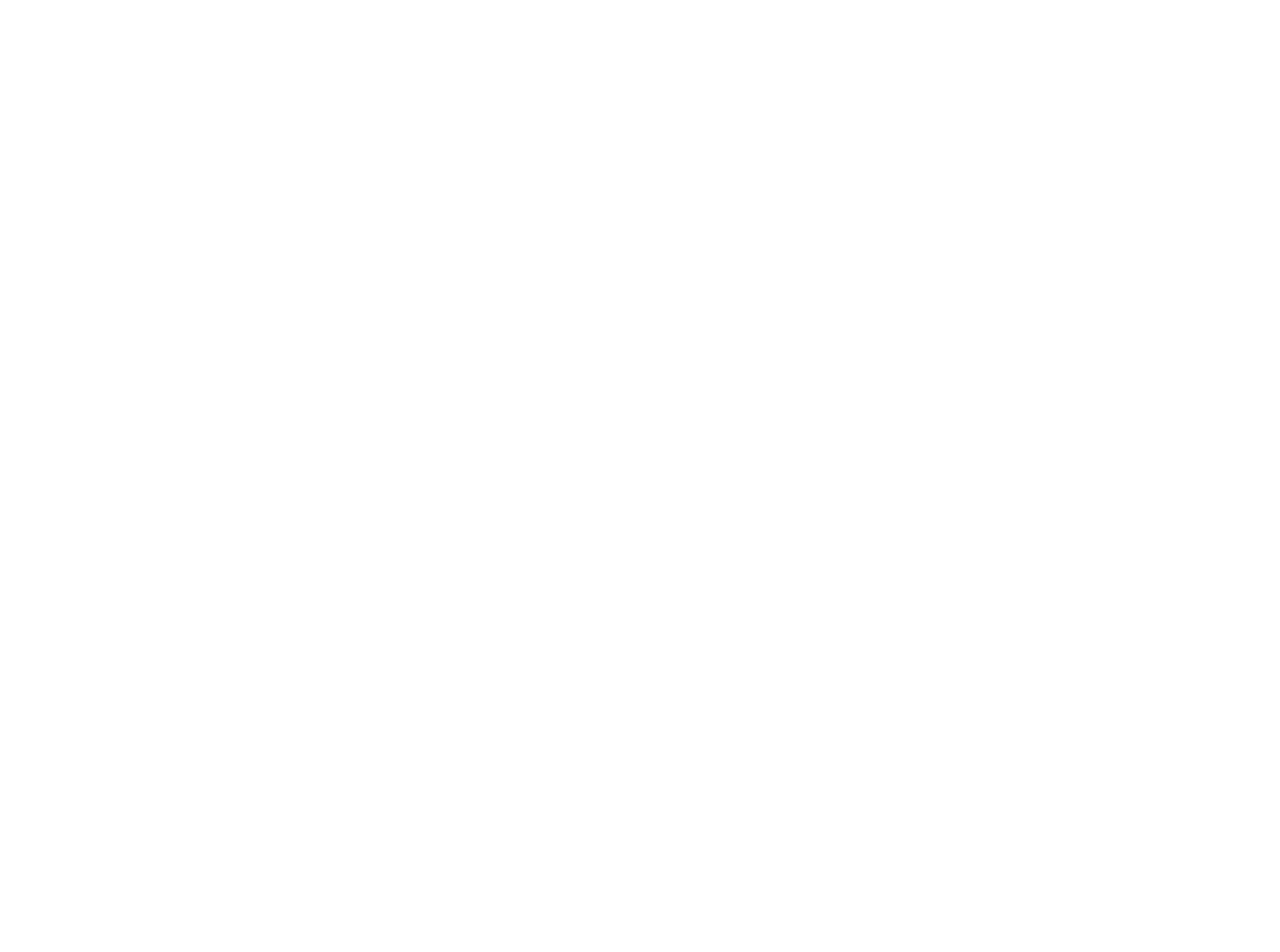
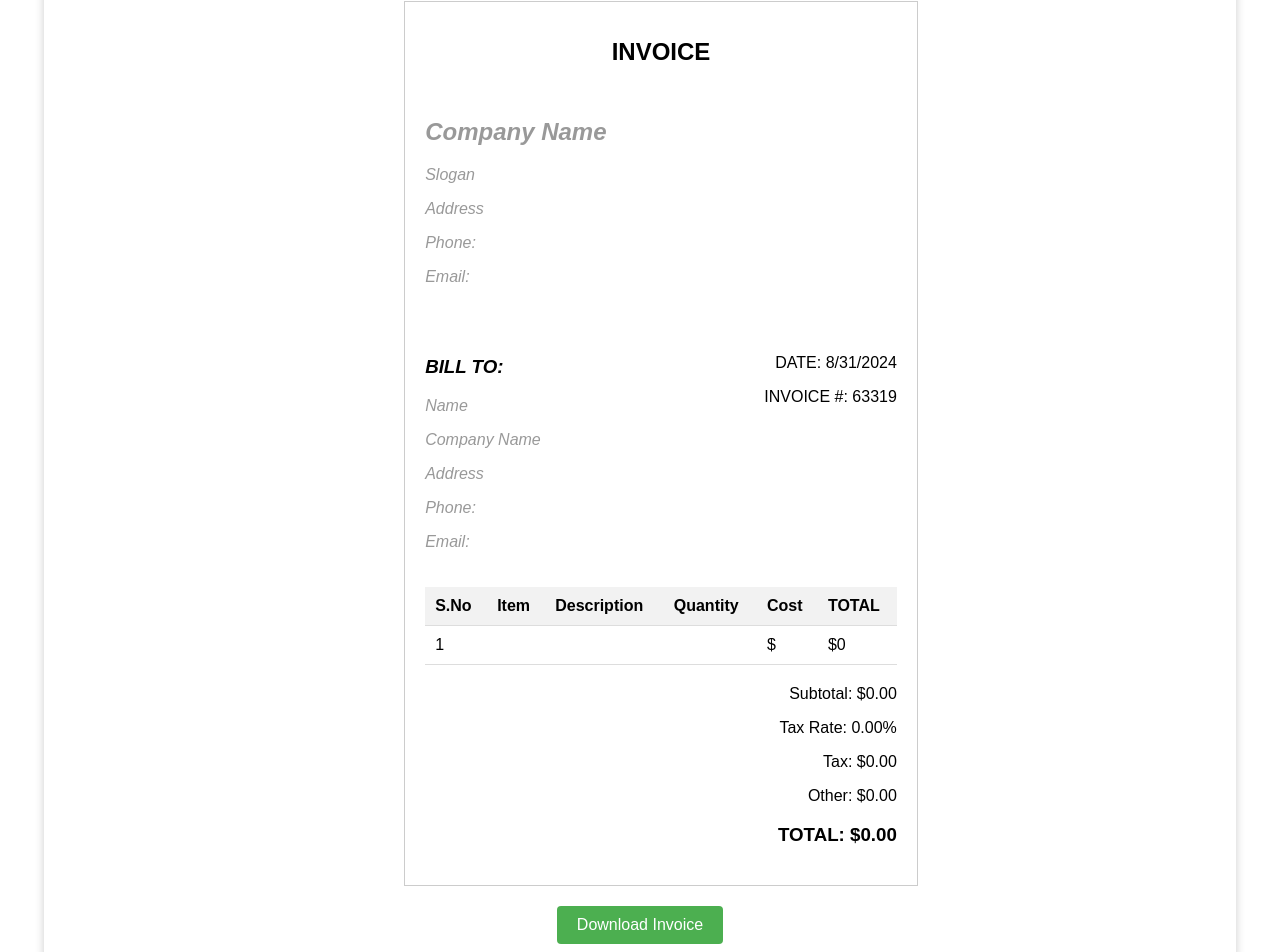
Before and after one commit to ayushkumarOP/SIH_frontend, a React (Create React App) app: page / in a window 1280 px wide. Shown: the part 1061-2013 px from the top of the page. Before the commit the page ends 928 px from the top, so only its background shows below. Built offline with nearby package versions, Linux system fonts and the light colour scheme.

Commit message:
pdf preview and download rendered

```diff
--- a/package.json
+++ b/package.json
@@ -13,10 +13,13 @@
     "@tinymce/tinymce-react": "^5.1.1",
     "antd": "^5.20.3",
     "axios": "^1.7.5",
+    "html2canvas": "^1.4.1",
+    "jspdf": "^2.5.1",
     "react": "^18.3.1",
     "react-dom": "^18.3.1",
     "react-router-dom": "^6.26.1",
     "react-scripts": "5.0.1",
+    "react-to-print": "^2.15.1",
     "redux-persist": "^6.0.0",
     "styled-components": "^6.1.13",
     "web-vitals": "^2.1.4"
--- a/src/components/Adddetails.jsx
+++ b/src/components/Adddetails.jsx
@@ -1,5 +1,9 @@
 import React, { useState, useRef } from "react";
 import styled from "styled-components";
+import InvoicePreview from './InvoicePreview';
+import { useReactToPrint } from 'react-to-print';
+import jsPDF from 'jspdf';
+import html2canvas from 'html2canvas';
 
 const PageWrapper = styled.div`
   position: absolute;
@@ -117,7 +121,20 @@
   margin-left: 10px;
 `;
 
+const DownloadButton = styled.button`
+  background-color: #4CAF50;
+  color: white;
+  padding: 10px 20px;
+  border: none;
+  border-radius: 4px;
+  cursor: pointer;
+  font-size: 16px;
+  margin-top: 20px;
+`;
+
 const Adddetails = () => {
+  const [sender, setSender] = useState("");
+  const [slogan, setSlogan] = useState("");
   const [address, setAddress] = useState("");
   const [city, setcity] = useState("");
   const [state, setstate] = useState("");
@@ -136,6 +153,23 @@
   const [items, setItems] = useState([
     { item: "", description: "", amount: "", cost: "" },
   ]);
+  const [currentInvoiceNumber, setCurrentInvoiceNumber] = useState('');
+  const handleInvoiceNumberGenerated = (number) => {
+    setCurrentInvoiceNumber(number);
+  };
+  const handleDownload = async () => {
+    const element = invoiceRef.current;
+    const canvas = await html2canvas(element);
+    const data = canvas.toDataURL('image/png');
+
+    const pdf = new jsPDF();
+    const imgProperties = pdf.getImageProperties(data);
+    const pdfWidth = pdf.internal.pageSize.getWidth();
+    const pdfHeight = (imgProperties.height * pdfWidth) / imgProperties.width;
+
+    pdf.addImage(data, 'PNG', 0, 0, pdfWidth, pdfHeight);
+    pdf.save(`invoice #${currentInvoiceNumber}.pdf`);
+  };
   const itemsEndRef = useRef(null);
 
   const handleItemChange = (index, field, value) => {
@@ -161,6 +195,12 @@
   });
   };
 
+  const invoiceRef = useRef();
+
+  const handlePrint = useReactToPrint({
+    content: () => invoiceRef.current,
+  });
+
   return (
     <PageWrapper>
       <Wrapper>
@@ -169,6 +209,33 @@
         <SectionContainer>
           <Section>
             <SectionTitle>BILLED FROM:</SectionTitle>
+            <Container2>
+              <LabelContainer>
+                <Title>Company Name</Title>
+              </LabelContainer>
+              <InputContainer>
+                <InputField
+                  type="text"
+                  placeholder="Enter Company Name"
+                  value={sender}
+                  onChange={(e) => setSender(e.target.value)}
+                  required
+                />
+              </InputContainer>
+            </Container2>
+            <Container2>
+              <LabelContainer>
+                <Title>Company Slogan</Title>
+              </LabelContainer>
+              <InputContainer>
+                <InputField
+                  type="text"
+                  placeholder="Enter Slogan (optional)"
+                  value={slogan}
+                  onChange={(e) => setSlogan(e.target.value)}
+                />
+              </InputContainer>
+            </Container2>
             <Container2>
               <LabelContainer>
                 <Title>Street Address</Title>
@@ -403,6 +470,37 @@
       </ItemContainer>
       </Container>
       </Wrapper>
+      <Wrapper>
+        <Container>
+          <SectionTitle>Invoice Preview</SectionTitle>
+          <div ref={invoiceRef}>
+          <InvoicePreview
+            billedFrom={{
+              sender,
+              slogan,
+              address,
+              city,
+              state,
+              zip,
+              phone,
+              email,
+            }}
+            billTo={{
+              name,
+              companyName: companyname,
+              address: address2,
+              city: city2,
+              state: state2,
+              zip: zip2,
+              phone: phone2,
+            }}
+            items={items}
+            onInvoiceNumberGenerated={handleInvoiceNumberGenerated}
+          />
+          </div>
+          <DownloadButton onClick={handleDownload}>Download Invoice</DownloadButton>
+        </Container>
+      </Wrapper>
     </PageWrapper>
   );
 };
--- /dev/null
+++ b/src/components/InvoicePreview.jsx
@@ -0,0 +1,205 @@
+import React, { useState, useEffect } from "react";
+import styled from "styled-components";
+
+const PrintWrapper = styled.div`
+  @media print {
+    width: 210mm;
+    height: 297mm;
+    padding: 20mm;
+    margin: 0 auto;
+  }
+`;
+const PlaceholderText = styled.p`
+  color: #999;
+  font-style: italic;
+`;
+const PreviewContainer = styled.div`
+  width: 100%;
+  max-width: 1000px;
+  margin: 0 auto;
+  padding: 20px;
+  border: 1px solid #ccc;
+  font-family: Arial, sans-serif;
+  @media print {
+    border: none;
+    padding: 0;
+    max-width: none;
+  }
+`;
+
+const InvoiceHeader = styled.div`
+  display: flex;
+  flex-direction: column;
+  align-items: center;
+`;
+
+const CompanyInfo = styled.div`
+  display: flex;
+  justify-content: left;
+  align-items: left;
+  margin-bottom: 20px;
+`;
+
+const CompanySection = styled.div`
+  width: 60%;
+`;
+
+const InvoiceTitle = styled.h1`
+  font-size: 24px;
+`;
+
+const BillingInfo = styled.div`
+  display: flex;
+  justify-content: space-between;
+  margin-bottom: 20px;
+`;
+const BillingSection = styled.div`
+  width: 60%;
+`;
+const InvoiceInfoSection = styled.div`
+  width: 40%;
+  text-align: right;
+`;
+
+const ItemsTable = styled.table`
+  width: 100%;
+  border-collapse: collapse;
+  margin-bottom: 20px;
+`;
+
+const TableHeader = styled.th`
+  background-color: #f2f2f2;
+  padding: 10px;
+  text-align: left;
+  border-bottom: 1px solid #ddd;
+`;
+
+const TableCell = styled.td`
+  padding: 10px;
+  border-bottom: 1px solid #ddd;
+`;
+
+const TotalSection = styled.div`
+  text-align: right;
+`;
+
+const InvoicePreview = ({ billedFrom, billTo, items,  onInvoiceNumberGenerated }) => {
+  const [invoiceNumber, setInvoiceNumber] = useState("");
+
+  const isCompanyInfoEmpty = !billedFrom.sender && !billedFrom.address && !billedFrom.city;
+
+  const isBillToInfoEmpty = !billTo.name && !billTo.companyName && !billTo.address;
+
+  useEffect(() => {
+    const generateInvoiceNumber = () => {
+      return Math.floor(10000 + Math.random() * 90000).toString();
+    };
+    if (!invoiceNumber) {
+      const newInvoiceNumber = generateInvoiceNumber();
+      setInvoiceNumber(newInvoiceNumber);
+      onInvoiceNumberGenerated(newInvoiceNumber);
+    }
+  }, [invoiceNumber, onInvoiceNumberGenerated]);
+  const calculateTotal = () => {
+    return items.reduce(
+      (total, item) => total + Number(item.amount) * Number(item.cost),
+      0
+    );
+  };
+
+  return (
+    <PrintWrapper>
+      <PreviewContainer>
+        <InvoiceHeader>
+          <InvoiceTitle>INVOICE</InvoiceTitle>
+        </InvoiceHeader>
+        <CompanyInfo>
+          {isCompanyInfoEmpty ? (
+            <PlaceholderText>
+              <h2>Company Name</h2>
+              <p>Slogan</p>
+              <p>Address</p>
+              <p>Phone: </p>
+              <p>Email: </p>
+            </PlaceholderText>
+          ) : (
+            <CompanySection>
+              <h3>{billedFrom.sender}</h3>
+              <p>{billedFrom.slogan}</p>
+              <p>{billedFrom.address}</p>
+              <p>{`${billedFrom.city}, ${billedFrom.state} ${billedFrom.zip}`}</p>
+              <p>Phone: {billedFrom.phone}</p>
+              <p>Email: {billedFrom.email}</p>
+            </CompanySection>
+          )}
+        </CompanyInfo>
+
+        <BillingInfo>
+            {isBillToInfoEmpty ? (
+                <BillingSection>
+                <h3>
+                <i>BILL TO:</i>
+            </h3>
+                <PlaceholderText>
+                    <p>Name</p>
+                    <p>Company Name</p>
+                    <p>Address</p>
+                    <p>Phone: </p>
+                    <p>Email: </p>
+                </PlaceholderText>
+                </BillingSection>
+          ) : (
+            <BillingSection>
+            <p>{billTo.name}</p>
+            <p>{billTo.companyName}</p>
+            <p>{billTo.address}</p>
+            <p>{`${billTo.city}, ${billTo.state} ${billTo.zip}`}</p>
+            <p>Phone: {billTo.phone}</p>
+          </BillingSection>
+          )}
+          <InvoiceInfoSection>
+            <p>DATE: {new Date().toLocaleDateString()}</p>
+            <p>INVOICE #: {invoiceNumber}</p>
+          </InvoiceInfoSection>
+        </BillingInfo>
+
+        <ItemsTable>
+          <thead>
+            <tr>
+              <TableHeader>S.No</TableHeader>
+              <TableHeader>Item</TableHeader>
+              <TableHeader>Description</TableHeader>
+              <TableHeader>Quantity</TableHeader>
+              <TableHeader>Cost</TableHeader>
+              <TableHeader>TOTAL</TableHeader>
+            </tr>
+          </thead>
+          <tbody>
+            {items.map((item, index) => (
+              <tr key={index}>
+                <TableCell>{index + 1}</TableCell>
+                <TableCell>{item.item}</TableCell>
+                <TableCell>{item.description}</TableCell>
+                <TableCell>{item.amount}</TableCell>
+                <TableCell>${item.cost}</TableCell>
+                <TableCell>
+                  ${Number(item.amount) * Number(item.cost)}
+                </TableCell>
+              </tr>
+            ))}
+          </tbody>
+        </ItemsTable>
+
+        <TotalSection>
+          <p>Subtotal: ${calculateTotal().toFixed(2)}</p>
+          <p>Tax Rate: 0.00%</p>
+          <p>Tax: $0.00</p>
+          <p>Other: $0.00</p>
+          <h3>TOTAL: ${calculateTotal().toFixed(2)}</h3>
+        </TotalSection>
+      </PreviewContainer>
+    </PrintWrapper>
+  );
+};
+
+export default InvoicePreview;
```
Also changed, not shown: 1 other file (tests, documents, lock files or other folders).
